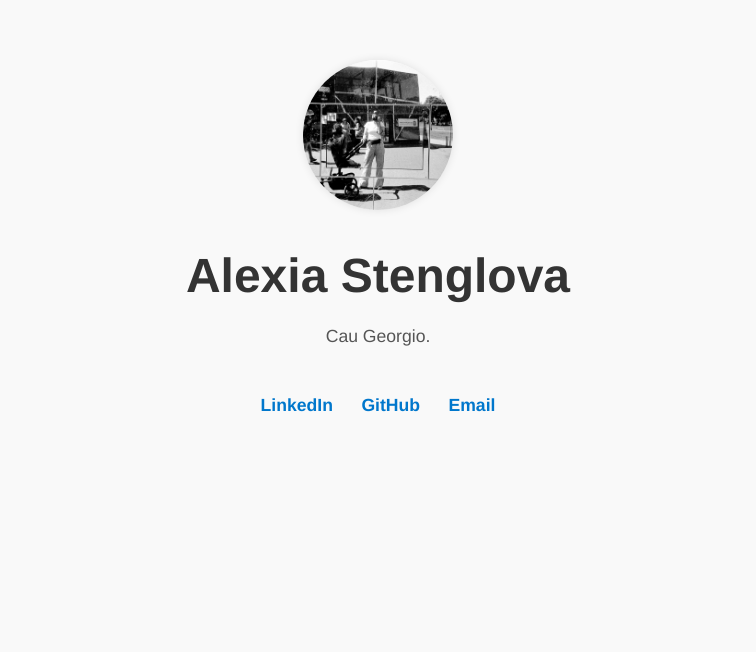
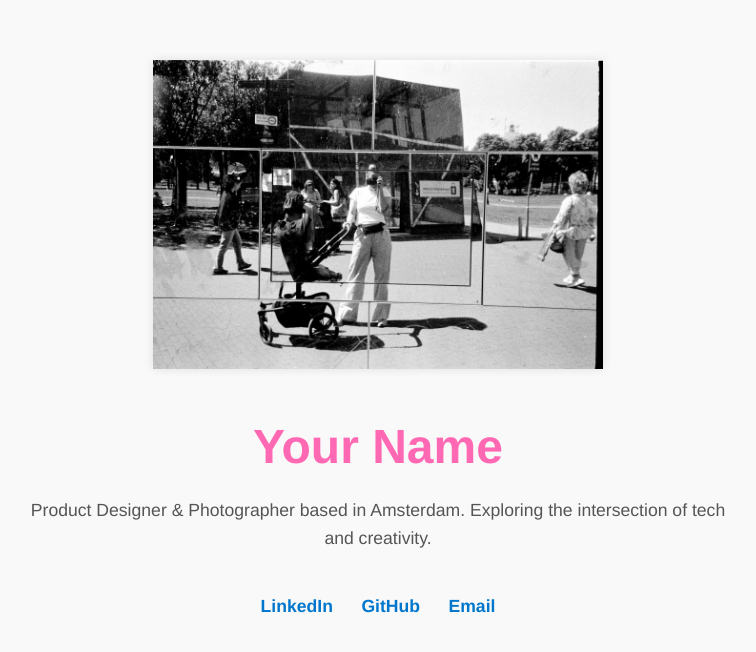
Before and after one commit to alexiastenglova/alexiastenglova.github.io, a plain HTML site: page index.html in a window 1280 px wide. Shown: the whole page, without its empty margins (262-1018 px from the left). Drawn offline with Linux system fonts and the light colour scheme.

Commit message:
Update index.html

```diff
--- a/index.html
+++ b/index.html
@@ -7,7 +7,7 @@
   <style>
     body {
       font-family: 'Helvetica Neue', Arial, sans-serif;
-      max-width: 600px;
+      max-width: 700px;
       margin: 60px auto;
       padding: 0 20px;
       color: #333;
@@ -15,26 +15,29 @@
       background: #f9f9f9;
       text-align: center;
     }
-    img.profile-photo {
-      width: 150px;
-      height: 150px;
-      border-radius: 50%;
-      object-fit: cover;
-      margin-bottom: 20px;
-      box-shadow: 0 0 8px rgba(0,0,0,0.1);
-      display: inline-block;
+
+    img.main-photo {
+      width: 450px;
+      height: auto;
+      margin: 40px auto;
+      box-shadow: 0 0 10px rgba(0,0,0,0.1);
+      display: block;
     }
+
     h1 {
       font-weight: 700;
       font-size: 3rem;
-      margin: 0;
+      margin: 20px 0 10px;
+      color: hotpink;
     }
+
     p.bio {
       font-size: 1.1rem;
       color: #555;
-      margin-top: 8px;
+      margin-top: 0;
       margin-bottom: 40px;
     }
+
     section.links a {
       color: #0077cc;
       text-decoration: none;
@@ -42,22 +45,24 @@
       margin: 0 12px;
       font-size: 1.1rem;
     }
+
     section.links a:hover {
       text-decoration: underline;
     }
   </style>
 </head>
 <body>
-  <header>
-    <img src="photo.jpg" alt="Your Name" class="profile-photo" />
-    <h1>Alexia Stenglova</h1>
-    <p class="bio">Cau Georgio.</p>
-  </header>
+
+  <img src="photo.jpg" alt="Main Photo" class="main-photo" />
+
+  <h1>Your Name</h1>
+  <p class="bio">Product Designer & Photographer based in Amsterdam. Exploring the intersection of tech and creativity.</p>
 
   <section class="links">
     <a href="https://linkedin.com/in/yourprofile" target="_blank">LinkedIn</a>
     <a href="https://github.com/yourusername" target="_blank">GitHub</a>
     <a href="mailto:youremail@example.com">Email</a>
   </section>
+
 </body>
 </html>
```
